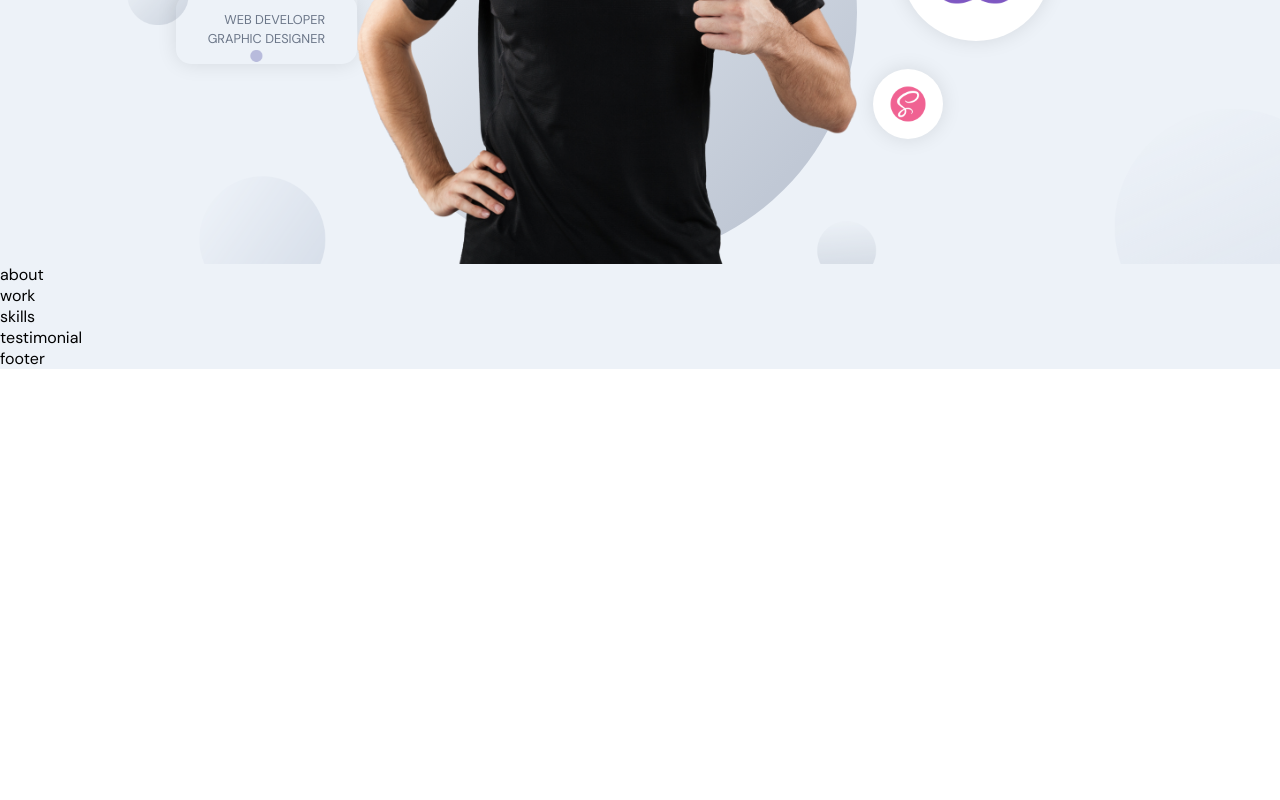
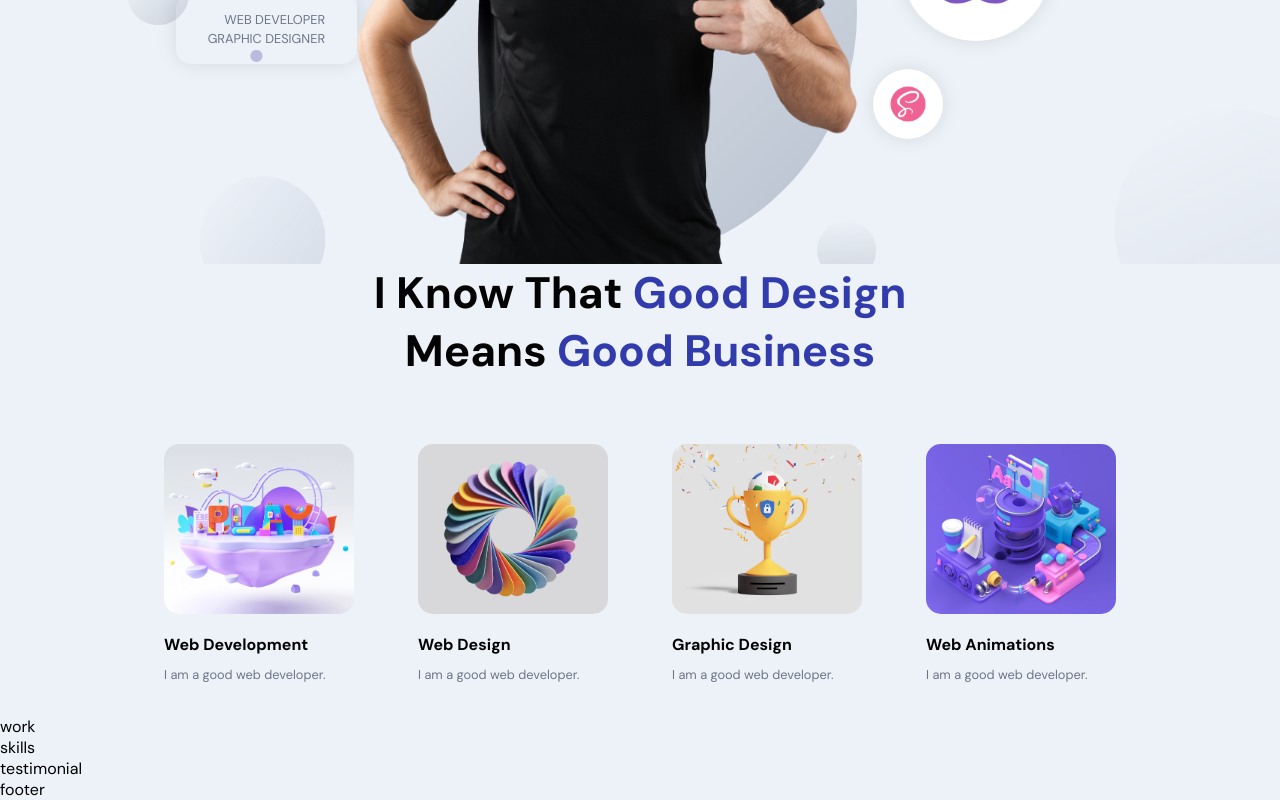
Before and after one commit to malpakw/Portfolio, a React (Create React App) app in the folder frontend_react/: page / in a window 1280 px wide. Shown: the part 459-1259 px from the top of the page. Before the commit the page ends 828 px from the top, so only its background shows below. Built offline with nearby package versions, Linux system fonts and the light colour scheme.

Commit message:
about section

```diff
--- a/frontend_react/src/container/About/About.jsx
+++ b/frontend_react/src/container/About/About.jsx
@@ -1,10 +1,40 @@
-import React from 'react'
+import React, { useState, useEffect } from 'react';
+import { motion } from 'framer-motion';
+
+import { images } from  '../../constants';
 
 import './About.scss';
 
+const abouts = [
+  { title: 'Web Development', description: 'I am a good web developer.', imgUrl: images.about01},
+  { title: 'Web Design', description: 'I am a good web developer.', imgUrl: images.about02},
+  { title: 'Graphic Design', description: 'I am a good web developer.', imgUrl: images.about03},
+  { title: 'Web Animations', description: 'I am a good web developer.', imgUrl: images.about04},
+];
+
 const about = () => {
   return (
-    <div>about</div>
+    <>
+      <h2 className="head-text">
+        I know that <span>Good Design</span> <br /> means <span>Good Business</span>
+      </h2>
+
+      <div className="app__profiles">
+        {abouts.map((about, index) => (
+          <motion.div
+            whileInView={{ opacity: 1 }}
+            whileHover={{ scale: 1.05 }}
+            transiton={{ duration: 0.5, type: 'tween' }}
+            className="app__profile-item"
+            key={about.title + index}
+          >
+            <img src={about.imgUrl} alt={about.title} />
+            <h2 className="bold-text" style={{ marginTop: 20 }}> {about.title} </h2>
+            <p className="p-text" style={{ marginTop: 10 }}> {about.description} </p>
+          </motion.div>
+        ))}
+      </div>
+    </>
   )
 }
 
--- a/frontend_react/src/container/About/About.scss
+++ b/frontend_react/src/container/About/About.scss
@@ -0,0 +1,38 @@
+.app__about {
+    flex: 1;
+    width: 100%;
+    flex-direction: column;
+  }
+
+  .app__profiles {
+    display: flex;
+    justify-content: center;
+    align-items: flex-start;
+    flex-wrap: wrap;
+    margin-top: 2rem;
+  }
+
+  .app__profile-item {
+    width: 190px;
+    display: flex;
+    justify-content: flex-start;
+    align-items: flex-start;
+    flex-direction: column;
+    margin: 2rem;
+
+    img {
+      width: 100%;
+      height: 170px;
+      border-radius: 15px;
+      object-fit: cover;
+    }
+
+    @media screen and (min-width: 2000px) {
+      width: 370px;
+      margin: 2rem 4rem;
+
+      img {
+        height: 320px;
+      }
+    }
+  }
```
